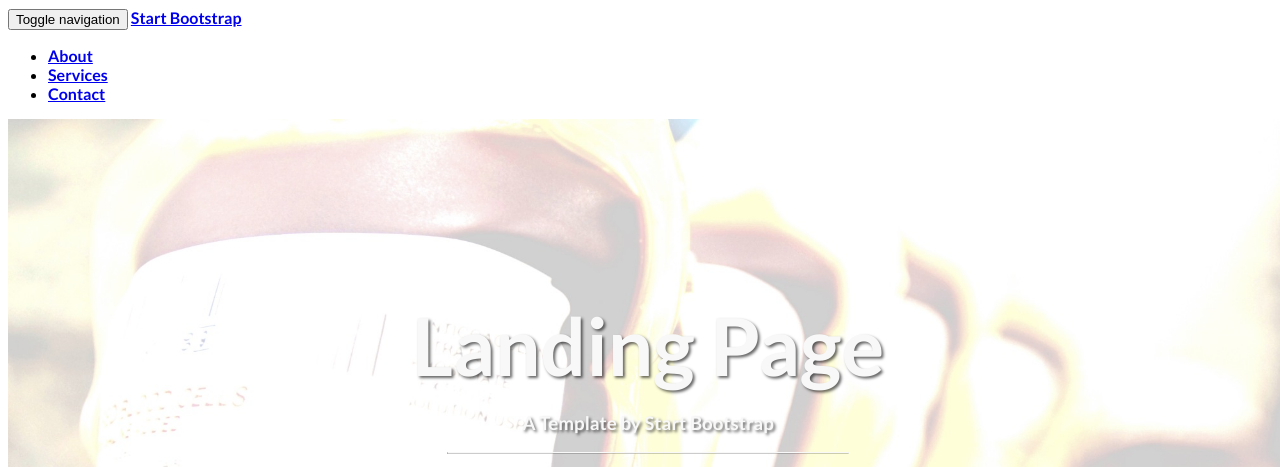
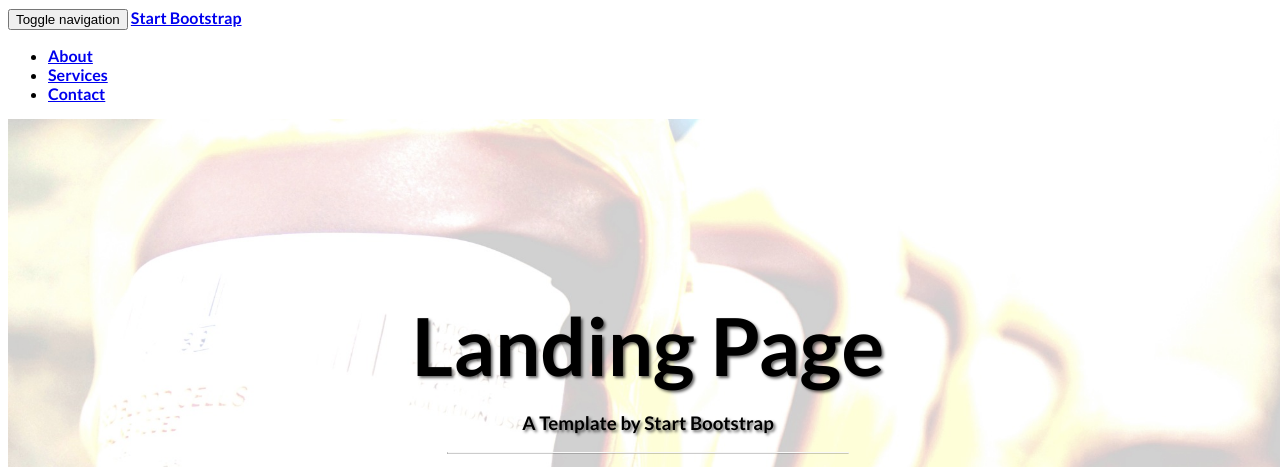
Before and after one commit to codeforpakistan/BloodForLife, a plain HTML site: page public/index.html in a window 1280 px wide. Shown: the top 467 px of the page. Drawn offline with Linux system fonts and the light colour scheme; files that its build step writes are made by us from their sources.

```diff
--- a/client/landing-page.css
+++ b/client/landing-page.css
@@ -33,6 +33,7 @@
 
 .intro-message > h1 {
 	margin: 0;
+	color:black;
 	font-size: 5em;
 	text-shadow: 2px 2px 3px rgba(0, 0, 0, 0.6);
 }
@@ -44,9 +45,12 @@
 }
 
 .intro-message > h3 {
+	color: black;
 	text-shadow: 2px 2px 3px rgba(0, 0, 0, 0.6);
 }
-
+.intro-message h3, .intro-message h5  {
+	color: black;
+}
 @media (max-width: 767px) {
 	.intro-message {
 		padding-bottom: 15%;
```
